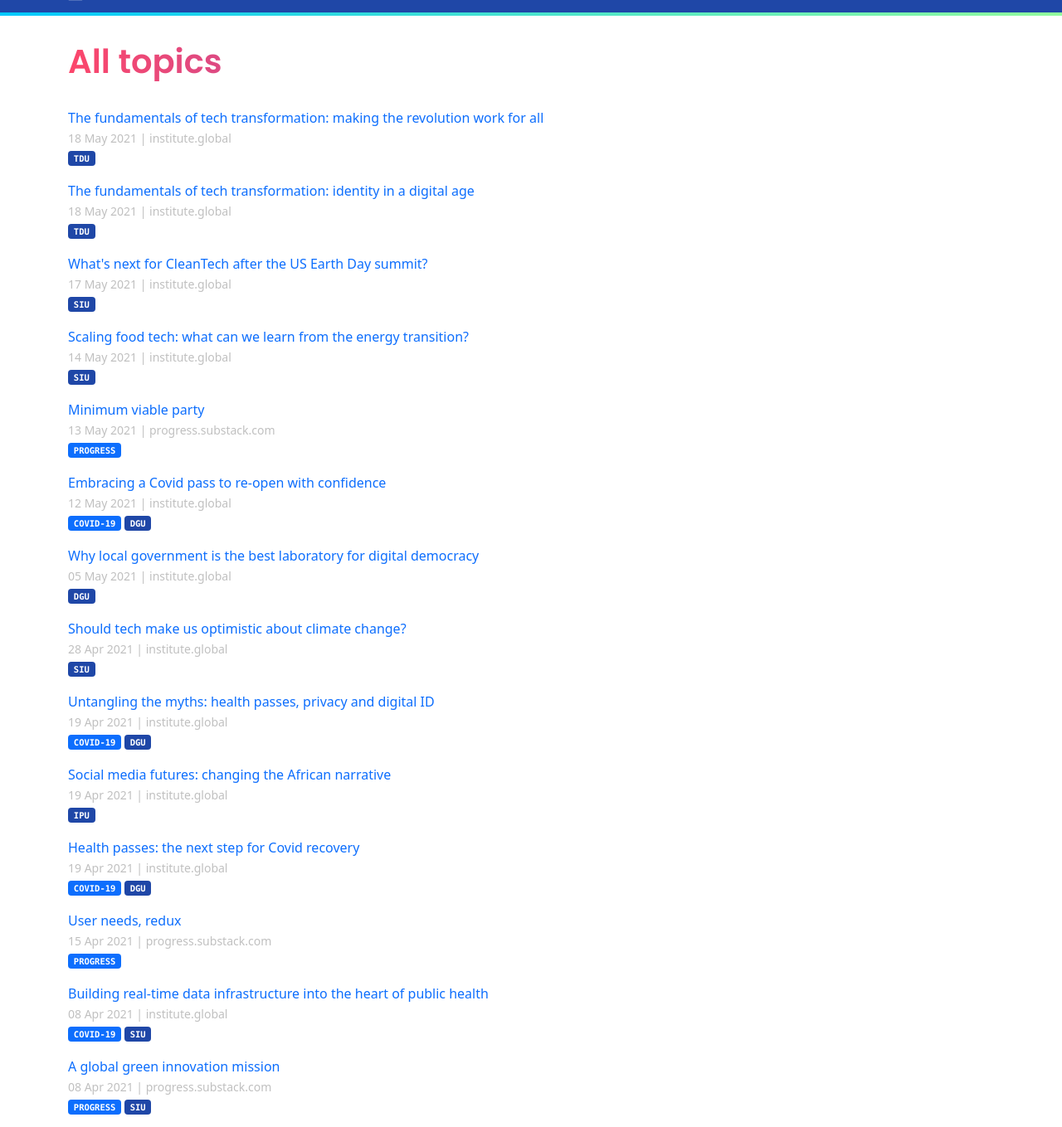
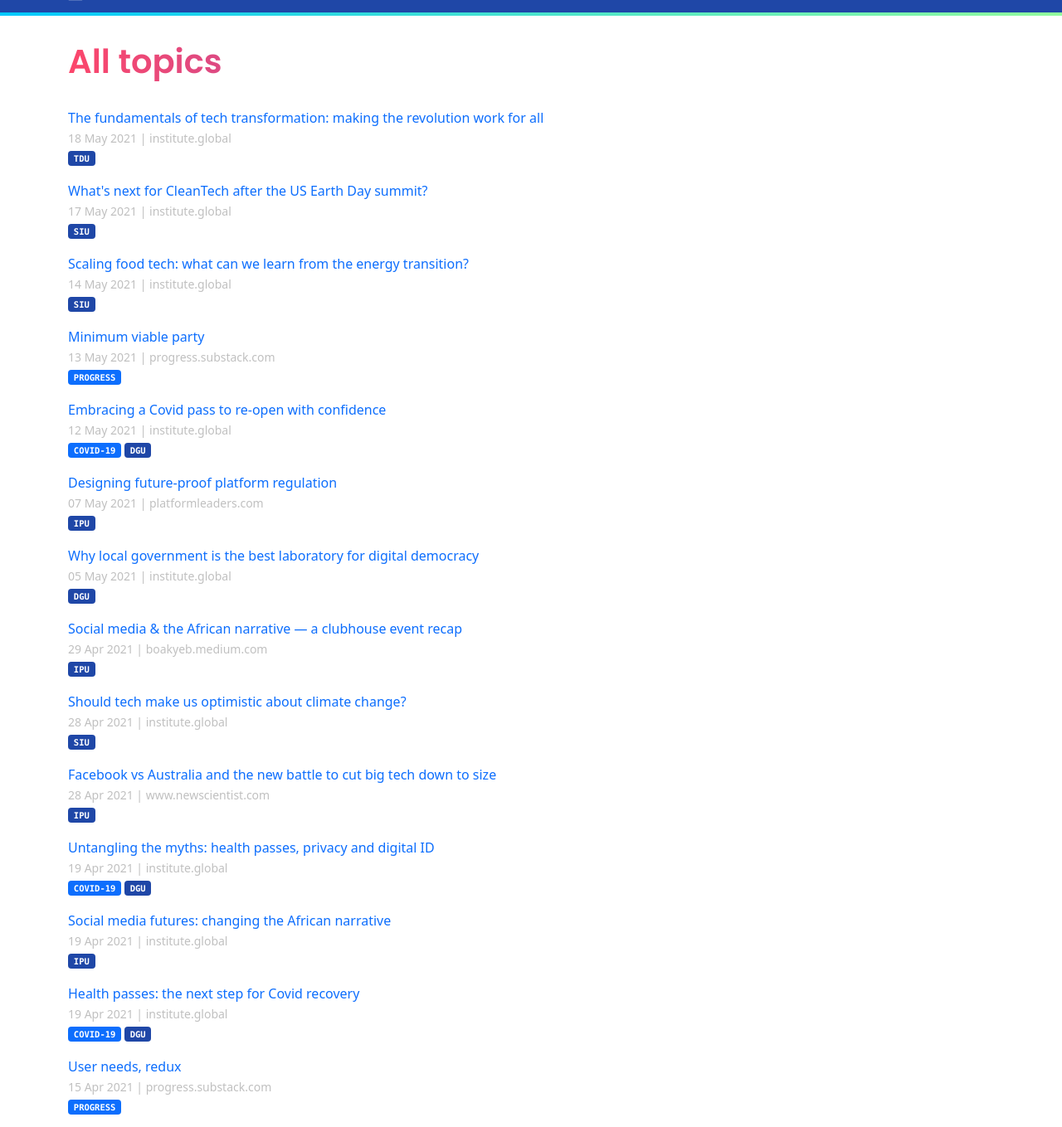
Before and after one commit to techpolicyio/techpolicyio.github.io, a Jekyll site: the page built from pages/home.md, in a window 1280 px wide and 1400 px high, scrolled down 852 px, cut to the strip 41-1400 px from the top of the window. Shown: the whole strip at 83% size. Built offline with Jekyll 4.4.1, drawn with Linux system fonts in a browser that asks for light colours; some of the changed text lies outside the part shown.

Commit message:
Update links.yml

```diff
--- a/_data/links.yml
+++ b/_data/links.yml
@@ -782,7 +782,29 @@
   url: https://institute.global/policy/fundamentals-tech-transformation-making-revolution-work-all
   date: 2021-05-18
   unit: tdu
-- title: "The fundamentals of tech transformation: identity in a digital age"
-  url: https://institute.global/policy/fundamentals-tech-transformation-identity-digital-age
-  date: 2021-05-18
-  unit: tdu
+- title: "The Tony Blair Institute on what social media regulation could physically look like"
+  url: https://www.fipp.com/news/the-tony-blair-institute-on-what-social-media-regulation-could-physically-look-like/#
+  date: 2021-03-08
+  unit: ipu
+- title: "Facebook vs Australia and the new battle to cut big tech down to size"
+  url: https://www.newscientist.com/article/mg25033320-800-facebook-vs-australia-and-the-new-battle-to-cut-big-tech-down-to-size/
+  date: 2021-04-28
+  unit: ipu
+- title: "Designing future-proof platform regulation"
+  url: https://platformleaders.com/insights/designing-future-proof-platform-regulation/
+  date: 2021-05-07
+  unit: ipu
+- title: "Platform Leaders - Platform Regulation"
+  url: https://platformleaders.com/insights/designing-future-proof-platform-regulation/
+  date: 2021-04-15
+  unit: ipu
+  tags: video
+- title: "Tech Shock: What about the rest of the world?"
+  url: https://podcasts.apple.com/gb/podcast/18-what-about-the-rest-of-the-world/id1535431770?i=1000511037256
+  date: 2021-03-01
+  unit: ipu
+  tags: podcast
+- title: "Social media & the African narrative — a clubhouse event recap"
+  url: https://boakyeb.medium.com/social-media-the-african-narrative-a-clubhouse-event-recap-cf370f59813b
+  date: 2021-04-29
+  unit: ipu
```
